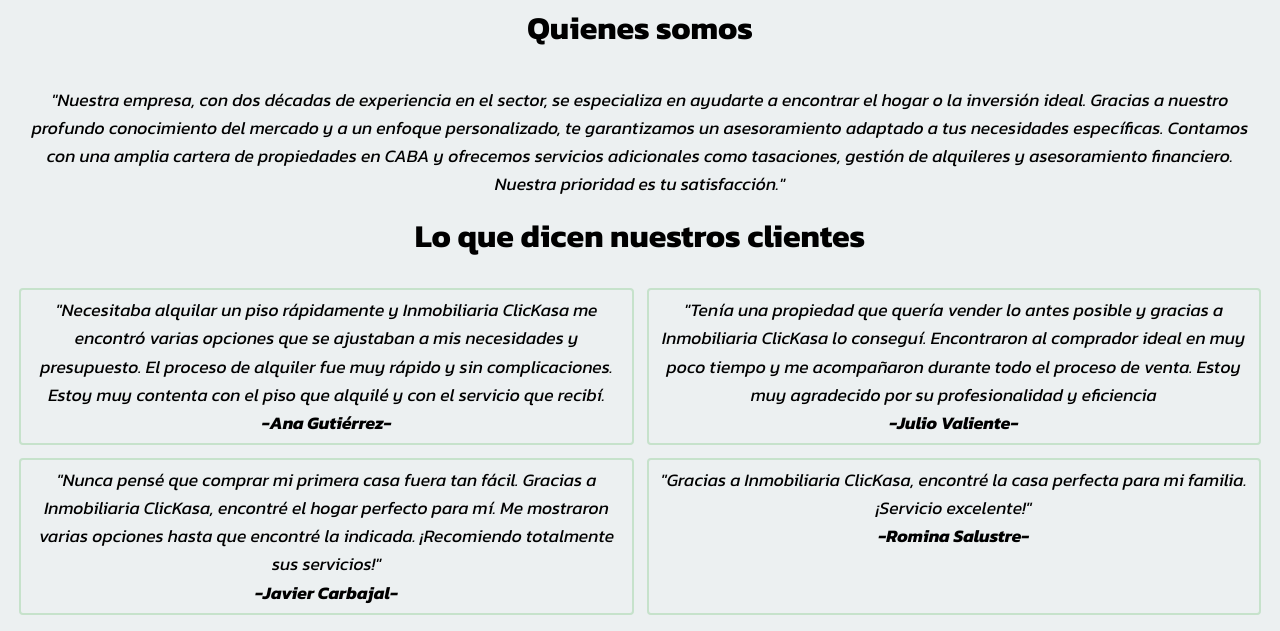
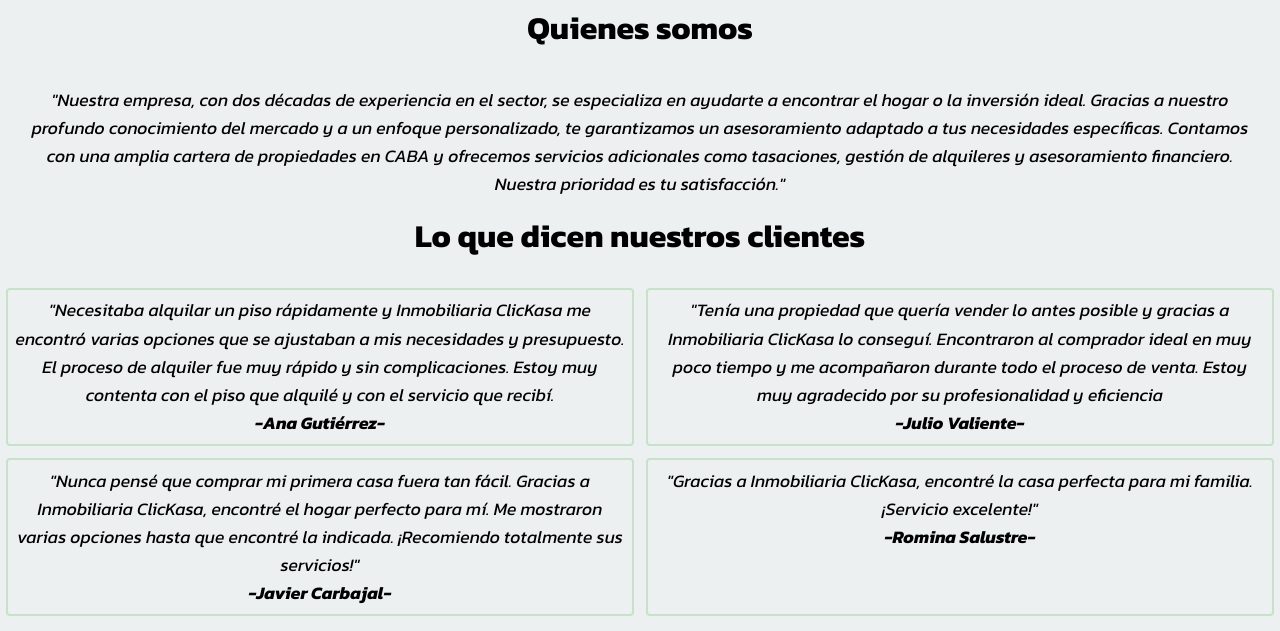
Before and after one commit to Adrilu-web/Clickasa_v2, a plain HTML site: page index.html in a window 1280 px wide. Shown: the part 1694-2325 px from the top of the page. Drawn offline with nearby package versions, Linux system fonts and the light colour scheme.

Commit message:
otra mas

```diff
--- a/css/estilo.css
+++ b/css/estilo.css
@@ -163,20 +163,43 @@
 }
 
 /* ---- Estilos para la sección nosotros, clases testimonio y nosotros ---- */
-
+/*
 .testimonios {
     padding: 0% 1%;
     display: grid;
     grid-template-columns: auto auto;
 
 }
+*/
+.testimonios {
+    display: grid;
+    grid-template-columns: 1fr 1fr;
+    grid-template-areas:
+    'itema1 itema2'
+    'itema3 itema4';
+ }
 
-.item1{
+.itema{
     margin:1%;
     padding:1%;
     border: 2px solid var(--verde_claro);
     border-radius: 4px;
 }
+
+.itema1 {
+    grid-area: itema1;
+}
+.itema2 {
+    grid-area: itema2;
+}
+.itema3 {
+    grid-area: itema3;
+}
+.itema4 {
+    grid-area: itema4;
+}
+
+
 .testimonios, .nosotros {
     font-size: 1.1rem;
     font-style: italic;
@@ -272,6 +295,16 @@
         'item5';
         grid-gap: 1%;
      }
+
+     .testimonios {
+        display: grid;
+        grid-template-columns: 1fr ;
+        grid-template-areas:
+        'itema1'
+        'itema2'
+        'itema3'
+        'itema4';
+     }
      .contacto_flex{
         flex-direction: column;
         justify-content: center;
@@ -280,11 +313,12 @@
         flex-direction: column;
         align-items: center;
     }
-    .testimonios, .nosotros {
-        font-size: 1rem;
+    .testimonios, .nosotros, footer {
+        font-size: 0.8rem;
     }
 
 }
+/*
 @media (width<= 360px) {
 
     .testimonios, .nosotros, footer {
--- a/index.html
+++ b/index.html
@@ -89,19 +89,19 @@
             </div>
             <h3>Lo que dicen nuestros clientes</h3>
             <div class="testimonios">
-                <div class="item1">
+                <div class="itema itema1">
                     <p>"Necesitaba alquilar un piso rápidamente y Inmobiliaria ClicKasa me encontró varias opciones que se ajustaban a mis necesidades y presupuesto. El proceso de alquiler fue muy rápido y sin complicaciones. Estoy muy contenta con el piso que alquilé y con el servicio que recibí.</p>
                   <p><b>-Ana Gutiérrez-</b></p>
                 </div>
-                <div class="item1">
+                <div class="itema itema2">
                     <p>"Tenía una propiedad que quería vender lo antes posible y gracias a Inmobiliaria ClicKasa  lo conseguí. Encontraron al comprador ideal en muy poco tiempo y me acompañaron durante todo el proceso de venta. Estoy muy agradecido por su profesionalidad y eficiencia</p>
                     <p><b>-Julio Valiente-</b></p>
                 </div>
-                <div class="item1">
+                <div class="itema itema3">
                     <p>"Nunca pensé que comprar mi primera casa fuera tan fácil. Gracias a Inmobiliaria ClicKasa, encontré el hogar perfecto para mí. Me mostraron varias opciones hasta que encontré la indicada. ¡Recomiendo totalmente sus servicios!"</p>
                     <p><b>-Javier Carbajal-</b></p>
                 </div>
-                <div class="item1">
+                <div class="itema itema4">
                     <p>"Gracias a Inmobiliaria ClicKasa, encontré la casa perfecta para mi familia. ¡Servicio excelente!"</p>
                    <p> <b>-Romina Salustre-</b></p>
                 </div>
```
